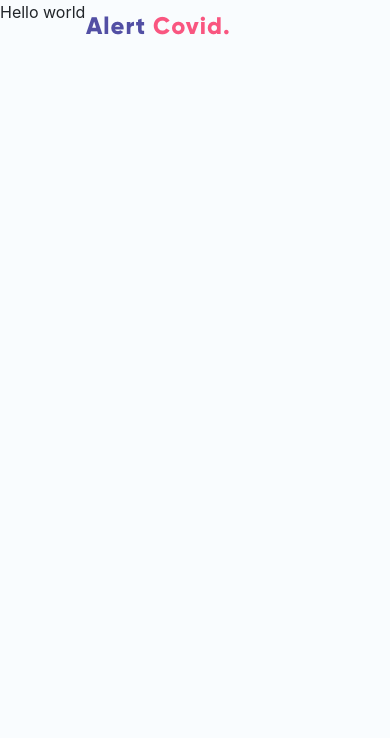
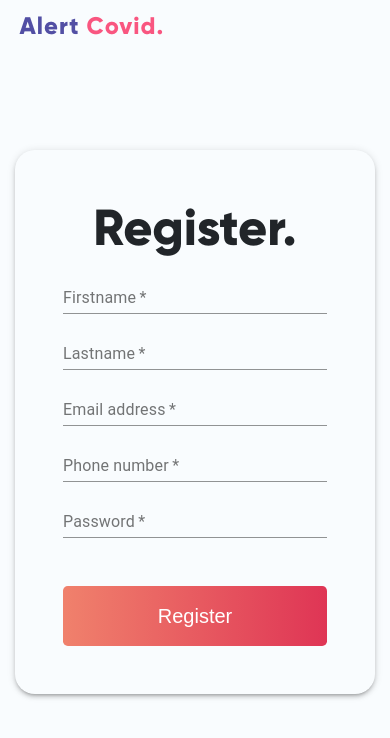
Before and after one commit to RemiSalmi/alert-covid-react, a React (Create React App) app: page /register in a window 390 px wide. Shown: the top 738 px of the page. Built offline with nearby package versions, Linux system fonts and the light colour scheme; a web font is replaced by a local one.

Commit message:
fix responsive

```diff
--- a/src/assets/css/main.css
+++ b/src/assets/css/main.css
@@ -12,8 +12,18 @@
   font-style: normal;
 }
 
+html {
+  height: 100%;
+  width: 100%;
+}
+
 body {
   background-color: #f9fcfe;
+  height: 100vh;
+}
+
+#root {
+  height: 100%;
 }
 
 label,
@@ -24,12 +34,12 @@ small {
 .navbar {
   position: fixed;
   z-index: 1000;
+  padding-left: 5%;
 }
 
 .navLogo {
   color: #524fa4;
   font-family: "gilroy-extrabold";
-  padding-left: 70px;
   font-size: x-large;
   letter-spacing: 1px;
   cursor: pointer;
@@ -97,3 +107,63 @@ small {
 .landingRing g {
   fill: #e9f4fd;
 }
+
+.registerCard {
+  width: 50%;
+  box-shadow: 0px 3px 3px -2px rgba(0, 0, 0, 0.2),
+    0px 3px 4px 0px rgba(0, 0, 0, 0.14), 0px 1px 8px 0px rgba(0, 0, 0, 0.12);
+  border-radius: 20px;
+}
+
+.MuiFormLabel-root.Mui-focused {
+  color: #f0816c !important;
+}
+
+.MuiInput-underline::after {
+  border-bottom: 2px solid #f0816c !important;
+}
+
+.registerTitle {
+  font-family: "gilroy-extrabold";
+  font-size: 6vh;
+}
+
+.earthRegister {
+  top: -63px !important;
+  left: 174px !important;
+  position: relative !important;
+}
+
+@media (max-width: 575.98px) {
+  .registerCard {
+    width: 100%;
+  }
+
+  .covidContainer {
+    display: none !important;
+  }
+
+  .blob {
+    display: none !important;
+  }
+
+  .landingTitle {
+    font-size: 80px;
+  }
+}
+
+@media (max-width: 767.98px) {
+  .covidContainer {
+    display: none !important;
+  }
+
+  .blob {
+    display: none !important;
+  }
+}
+
+@media (max-width: 991.98px) {
+}
+
+@media (max-width: 1199.98px) {
+}
--- a/src/components/Landing.js
+++ b/src/components/Landing.js
@@ -8,15 +8,15 @@ class Landing extends React.Component{
 
     render(){
         return (
-            <div className="container-fluid">
+            <div className="container-fluid h-100">
                 <Ring className="landingRing"></Ring>
                 <svg viewBox="0 0 200 200" className="blob" xmlns="http://www.w3.org/2000/svg">
                 <path fill="#E9F4FD" d="M51.3,-66.2C62.7,-51.6,65.5,-31.8,68.1,-12.7C70.7,6.5,73.1,25,63.2,31.3C53.4,37.5,31.3,31.5,13.4,38.9C-4.5,46.3,-18.2,67.1,-26.7,66.8C-35.2,66.6,-38.4,45.3,-44,28.7C-49.5,12.2,-57.5,0.3,-53.3,-7C-49.2,-14.4,-33.1,-17.3,-22.2,-32C-11.3,-46.7,-5.6,-73.3,7.2,-81.8C20,-90.3,39.9,-80.9,51.3,-66.2Z" transform="translate(100 100)" />
                 </svg>
 
-                <div className="row">
+                <div className="row h-100">
                     <div className="col-md-6">
-                        <div className="container justify-content-center h-100 d-flex flex-column" style={{padding:"70px"}}>
+                        <div className="container justify-content-center h-100 d-flex flex-column" style={{paddingLeft:"5%"}}>
                             <h1 className="landingTitle landingTitleColor1">Destroy</h1>
                             <h1 className="landingTitle landingTitleColor1">Corona <span className="landingTitleColor2">Virus.</span></h1>
 
--- a/src/components/Login.js
+++ b/src/components/Login.js
@@ -1,25 +1,23 @@
 import React from 'react';
 import { NavLink } from 'react-router-dom';
+import TextField from '@material-ui/core/TextField';
 
 
 class Login extends React.Component{
 
     render(){
         return (
-            <form className="mt-5">
-                <div class="form-group">
-                    <label for="email">Email address</label>
-                    <input type="email" class="form-control w-50" id="email" aria-describedby="email"/>
-                </div>
-                <div class="form-group">
-                    <label for="password">Password</label>
-                    <input type="password" class="form-control w-50" id="password"/>
-                </div>
-                <button type="submit" class="btn btn-primary btn-lg landingBtn" >Login</button>
-                <small className="m-3">Or</small>
-                <NavLink to="/register" className="btn btn-primary btn-lg landingBtn">
-                    Register
-                </NavLink>
+            <form className="mt-5 d-flex flex-column">
+                 <TextField className="mt-2 w-50" required type="email" id="email" label="Email address" />
+                 <TextField className="mt-2 w-50" required type="password" id="password" label="Password" />
+                 <div className="mt-5">
+                    <button type="submit" class="btn btn-primary btn-lg landingBtn" >Login</button>
+                    <small className="m-3">Or</small>
+                    <NavLink to="/register" className="btn btn-primary btn-lg landingBtn">
+                        Register
+                    </NavLink>
+                 </div>
+
             </form>
          );
     }
--- a/src/components/Register.js
+++ b/src/components/Register.js
@@ -1,11 +1,24 @@
 import React from 'react';
+import TextField from '@material-ui/core/TextField';
 
 
 class Register extends React.Component{
 
     render(){
         return (
-            <p>Hello world</p>
+            <div className="container d-flex justify-content-center align-items-center h-100">
+                <div className="registerCard ">
+                    <form className="d-flex flex-column p-5 w-100 h-100 justify-content-around">
+                    <h1 align="center" className="registerTitle" >Register.</h1>
+                        <TextField className="" required id="firstname" label="Firstname" />
+                        <TextField className="mt-2" required id="lastname" label="Lastname" />
+                        <TextField className="mt-2" required type="email" id="email" label="Email address" />
+                        <TextField className="mt-2" required id="phone" label="Phone number" />
+                        <TextField className="mt-2" required type="password" id="password" label="Password" />
+                        <button type="submit" class="btn btn-primary btn-lg landingBtn mt-5" >Register</button>
+                    </form>
+                </div>
+            </div>
          );
     }
 
--- a/src/components/Router.js
+++ b/src/components/Router.js
@@ -11,7 +11,7 @@ class Router extends React.Component{
   render(){
     return (
       <BrowserRouter>
-        <div>
+        <div className="h-100 w-100">
             <Navbar></Navbar>
             <Switch>
               <Route path="/" component={Landing} exact/>
```
